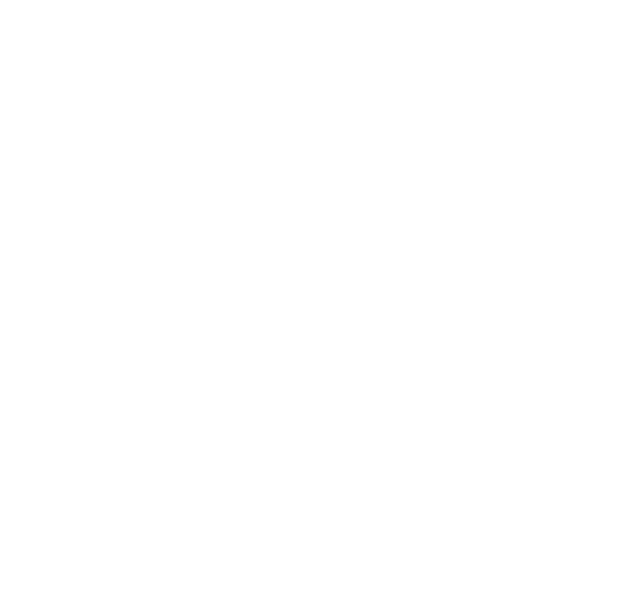
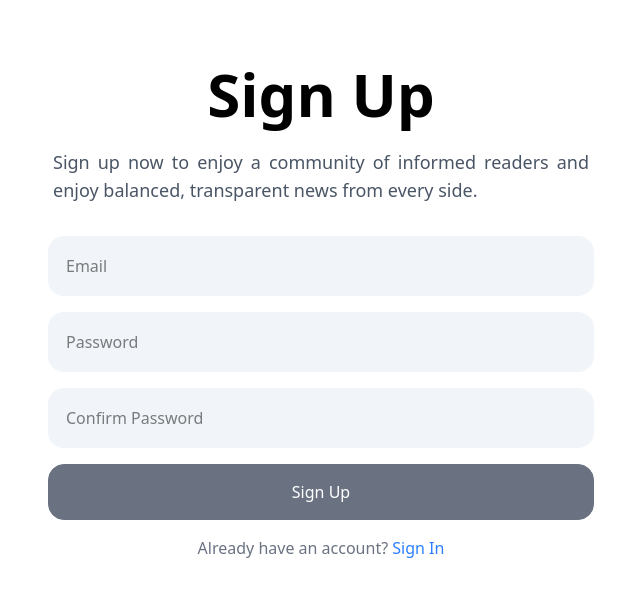
Before and after one commit to ysmazaheri/NewsBridge, a React (Vite) app in the folder frontend/newsbridge/: page /sign-up in a window 1280 px wide. Before the commit this address had no page. Shown: the top 596 px of the page, without its empty margins (319-959 px from the left). Built offline with nearby package versions, Linux system fonts and the light colour scheme.

Commit message:
Basic sign up component
Includes...
- Header
- Description
- Email
- Password
- Confirm password
- Sign up button
- Footnote with action text routing to sign in

```diff
--- a/frontend/newsbridge/src/App.tsx
+++ b/frontend/newsbridge/src/App.tsx
@@ -3,6 +3,7 @@
 import Navbar from "./components/Navbar";
 import FormElementsPage from "./pages/component_testing_pages/FormElementsPage";
 import SignIn from "./components/SignIn";
+import SignUp from "./components/SignUp";
 
 const navbarRoutes = ["/", "/form-elements-page"]; // Add paths here that should have the Navbar
 
@@ -13,6 +14,7 @@
       <Routes>
         <Route path="/form-elements-page" element={<FormElementsPage />} />
         <Route path="/sign-in" element={<SignIn />} />
+        <Route path="/sign-up" element={<SignUp />} />
         {/* Add more routes here as needed */}
       </Routes>
     </Router>
--- /dev/null
+++ b/frontend/newsbridge/src/components/SignUp.tsx
@@ -0,0 +1,54 @@
+import React, { useState } from "react";
+import AuthenticationForm from "./AuthenticationForm";
+
+const SignUpPage: React.FC = () => {
+  const [formData, setFormData] = useState({ email: "", password: "", confirmPassword: "" });
+
+  const handleEmailChange = (e: React.ChangeEvent<HTMLInputElement>) => {
+    setFormData({ ...formData, email: e.target.value });
+  };
+
+  const handlePasswordChange = (e: React.ChangeEvent<HTMLInputElement>) => {
+    setFormData({ ...formData, password: e.target.value });
+  };
+
+  const handleConfirmPasswordChange = (e: React.ChangeEvent<HTMLInputElement>) => {
+    setFormData({ ...formData, confirmPassword: e.target.value });
+  };
+
+  const handleSubmit = (e: React.FormEvent) => {
+    e.preventDefault();
+    if (formData.password !== formData.confirmPassword) {
+      alert("Passwords do not match");
+      return;
+    }
+    // Handle form submission
+    console.log("Submitted data:", formData);
+  };
+
+  const handleFooterLinkClick = () => {
+    // Handle footer link click
+    console.log("Routed to Sign Up page");
+  };
+
+  return (
+    <form onSubmit={handleSubmit}>
+      <AuthenticationForm
+        header="Sign Up"
+        description="Sign up now to enjoy a community of informed readers and enjoy balanced, transparent news from every side."
+        fields={[
+          { label: "Email", type: "email", value: formData.email, onChange: handleEmailChange },
+          { label: "Password", type: "password", value: formData.password, onChange: handlePasswordChange },
+          { label: "Confirm Password", type: "password", value: formData.confirmPassword, onChange: handleConfirmPasswordChange },
+        ]}
+        buttonText="Sign Up"
+        footerText="Already have an account?"
+        footerLinkText="Sign In"
+        onFooterLinkClick={handleFooterLinkClick}
+        onSubmit={handleSubmit}
+      />
+    </form>
+  );
+};
+
+export default SignUpPage;
```
